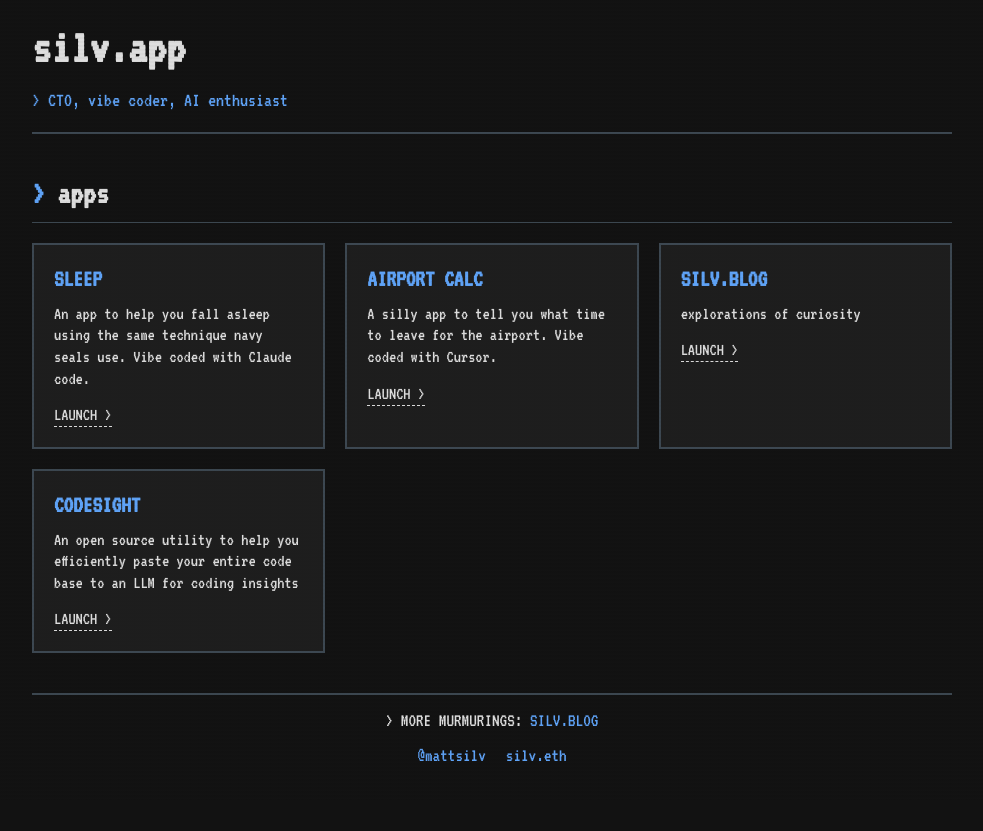
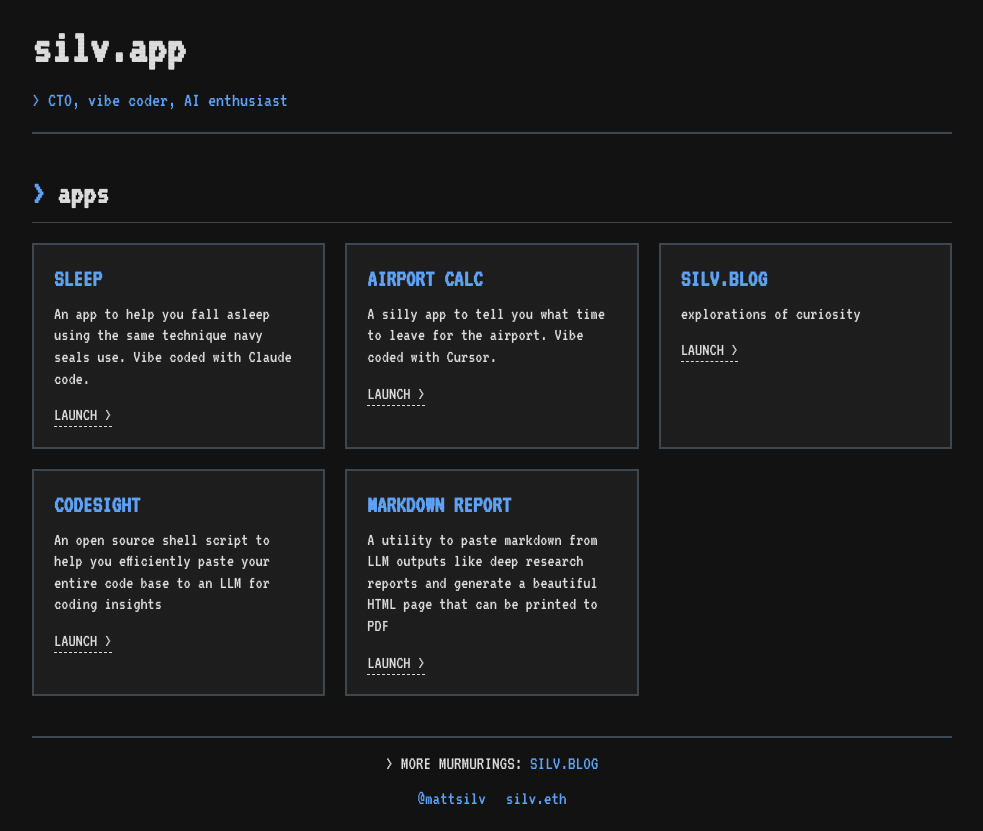
Before and after one commit to mattsilv/silv-app, a React (Vite) app: page / in a window 1280 px wide. Shown: the whole page, without its empty margins (148-1131 px from the left). Before the commit the page ends 800 px from the top, so only its background shows below. Built offline with nearby package versions, Linux system fonts and the light colour scheme.

Commit message:
added markdown report app

```diff
--- a/src/App.jsx
+++ b/src/App.jsx
@@ -30,8 +30,15 @@
       id: 4,
       title: "CODESIGHT",
       description:
-        "An open source utility to help you efficiently paste your entire code base to an LLM for coding insights",
+        "An open source shell script to help you efficiently paste your entire code base to an LLM for coding insights",
       link: "https://github.com/mattsilv/codesight",
+    },
+    {
+      id: 5,
+      title: "MARKDOWN REPORT",
+      description:
+        "A utility to paste markdown from LLM outputs like deep research reports and generate a beautiful HTML page that can be printed to PDF",
+      link: "https://markdown.silv.app/",
     },
   ];
 
```
